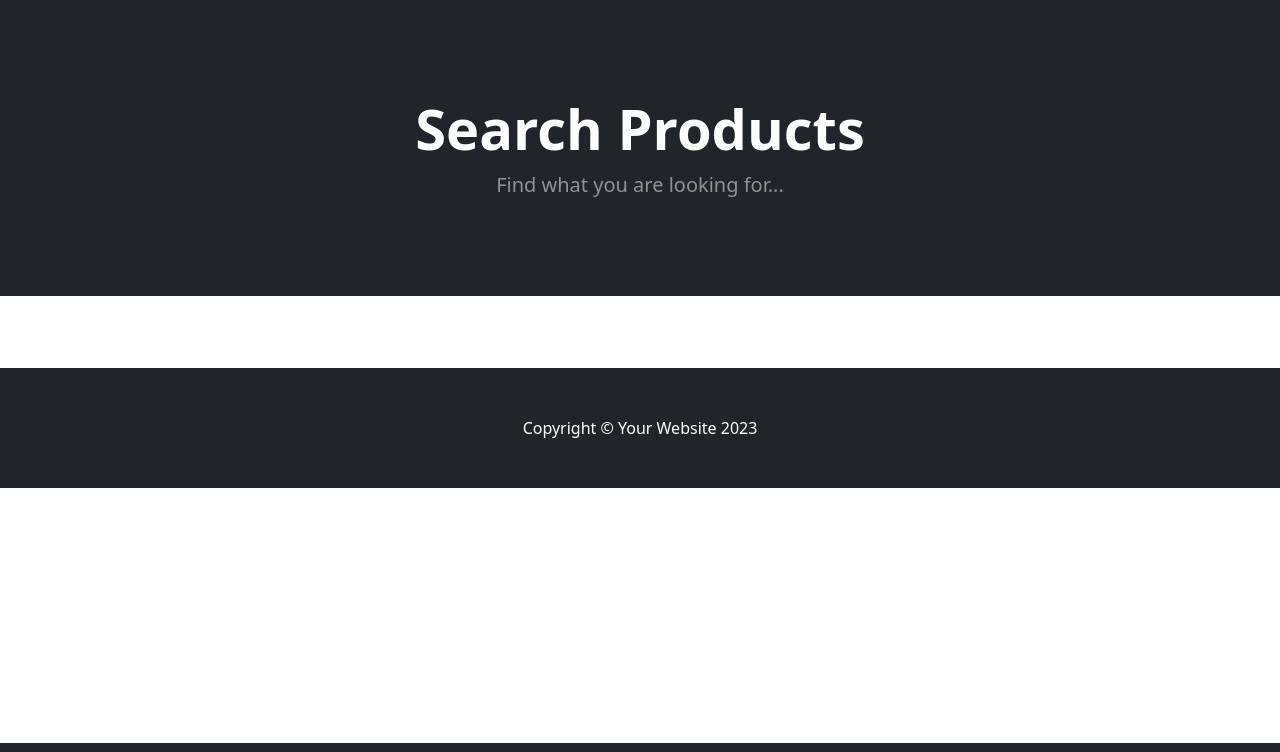
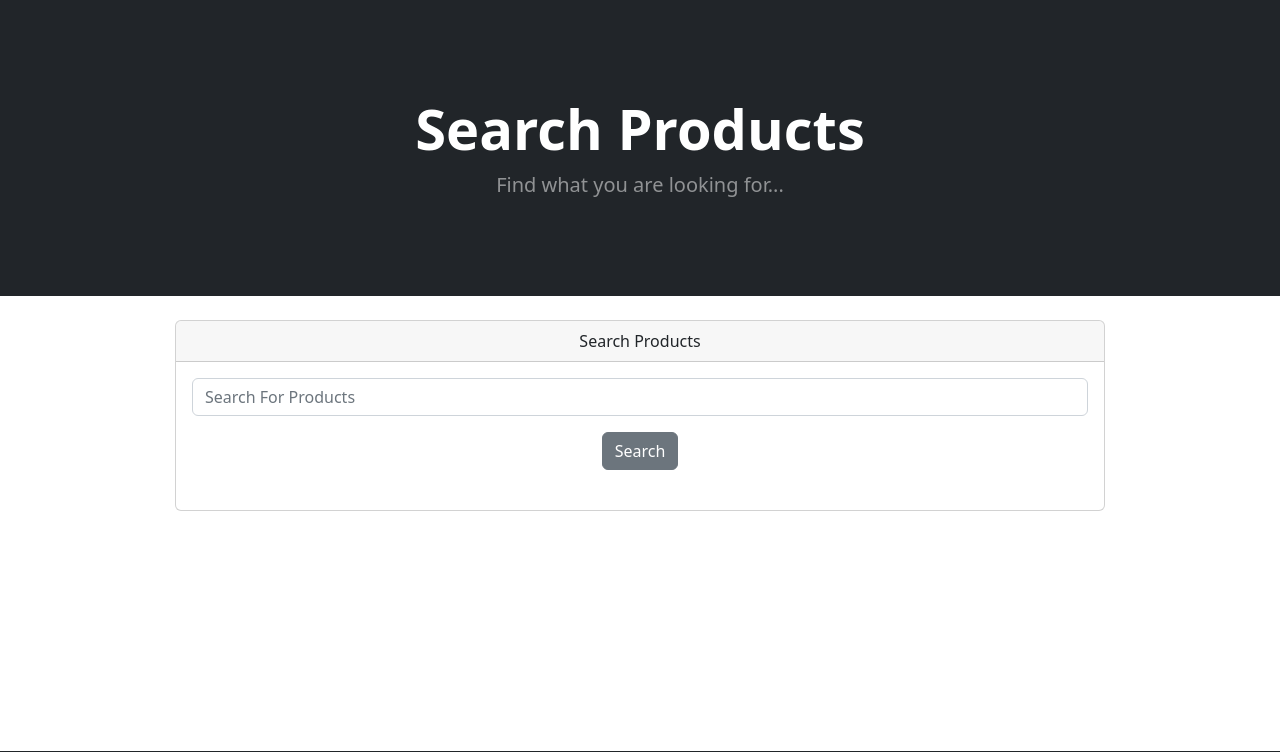
Before and after one commit to Chillpill21/blissfulMoments, a Django app: page /search/ in a window 1280 px wide. Shown: the part 57-809 px from the top of the page. Run offline with Django 5.2, Linux system fonts and the light colour scheme; some libraries are stand-ins or nearby versions.

Commit message:
add search form, get searched stuff from form, query the product model and output result

```diff
--- a/ecom/store/templates/search.html
+++ b/ecom/store/templates/search.html
@@ -13,11 +13,39 @@
 <div class="container">
     <div class="row">
         <center>
+            <div class="col-10">
+            <div class="card">
+                <div class="card-header">
+                  Search Products
+                </div>
+                <div class="card-body">
+                    <div class="mb-3">
+                        <form method="POST" action="{% url 'search' %}">
+                            {% csrf_token %}
+                            <input type="text" class="form-control" placeholder="Search For Products" name="searched">
 
+                      </div>
+
+                    <button type="submit" class="btn btn-secondary">Search</button>
+                    <br></br>
+                    </form>
+
+                </div>
+
+              </div>
+            </div>
+            <br></br><br></br>
+            {% if searched %}
+                        {% for product in searched %}
+                            {{product}}<br>
+                        {% endfor %}
+                        <br></br><br></br>
+
+                    {% endif %}
 
         </center>
     </div>
 </div>
-<br></br>
+<br></br><br></br><br></br>
 
 {% endblock %}
--- a/ecom/store/views.py
+++ b/ecom/store/views.py
@@ -9,7 +9,14 @@ from django import forms
 
 
 def search(request):
-    return render(request,'search.html', {})
+    # Determine if they filled out the form
+    if request.method == 'POST':
+        searched  = request.POST['searched']
+        # Query the Products DB Model
+        searched = Product.objects.filter(name__icontains=searched)
+        return render(request,'search.html', {'searched':searched})
+    else:
+        return render(request,'search.html', {})
 
 def update_info(request):
     if request.user.is_authenticated:
```
